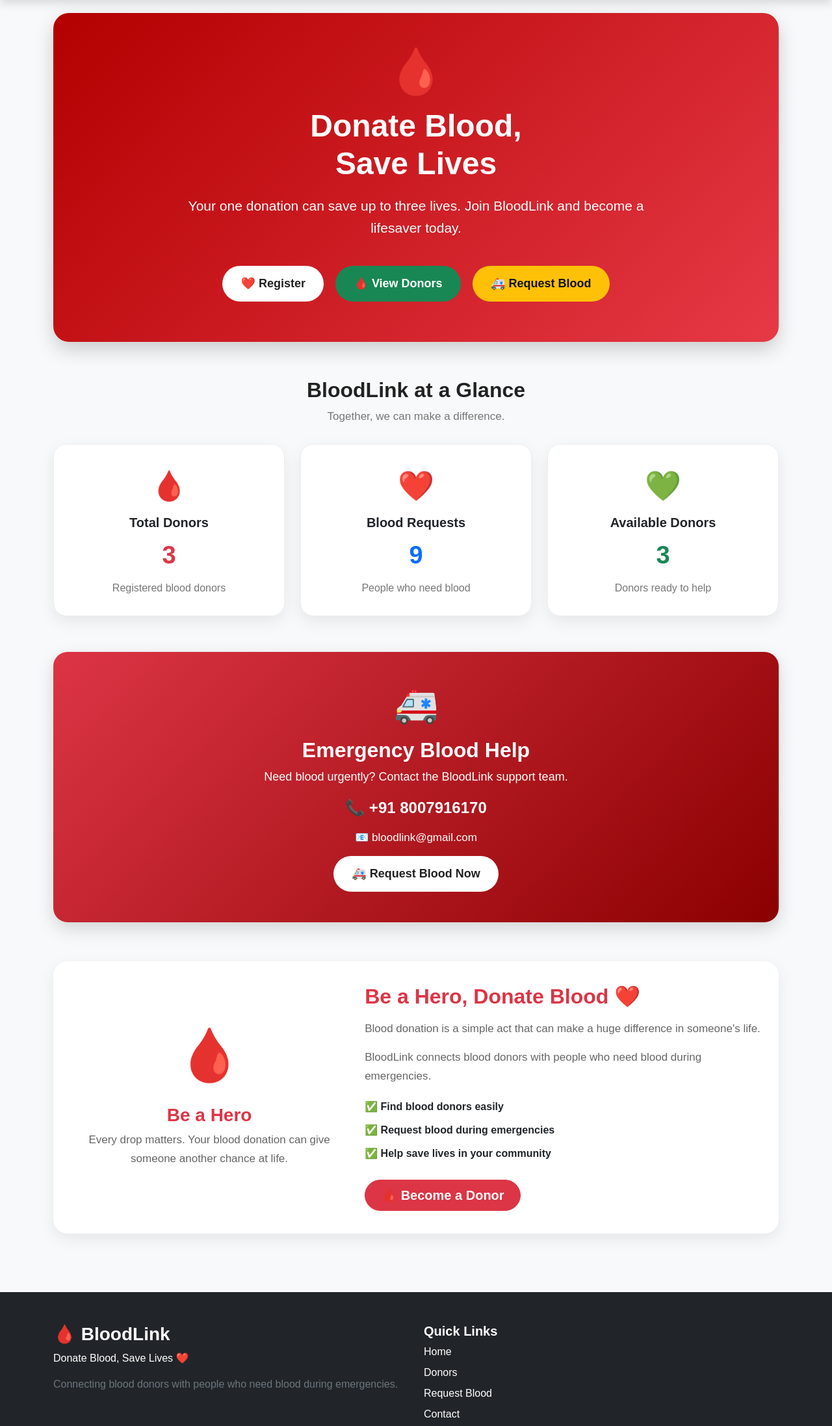
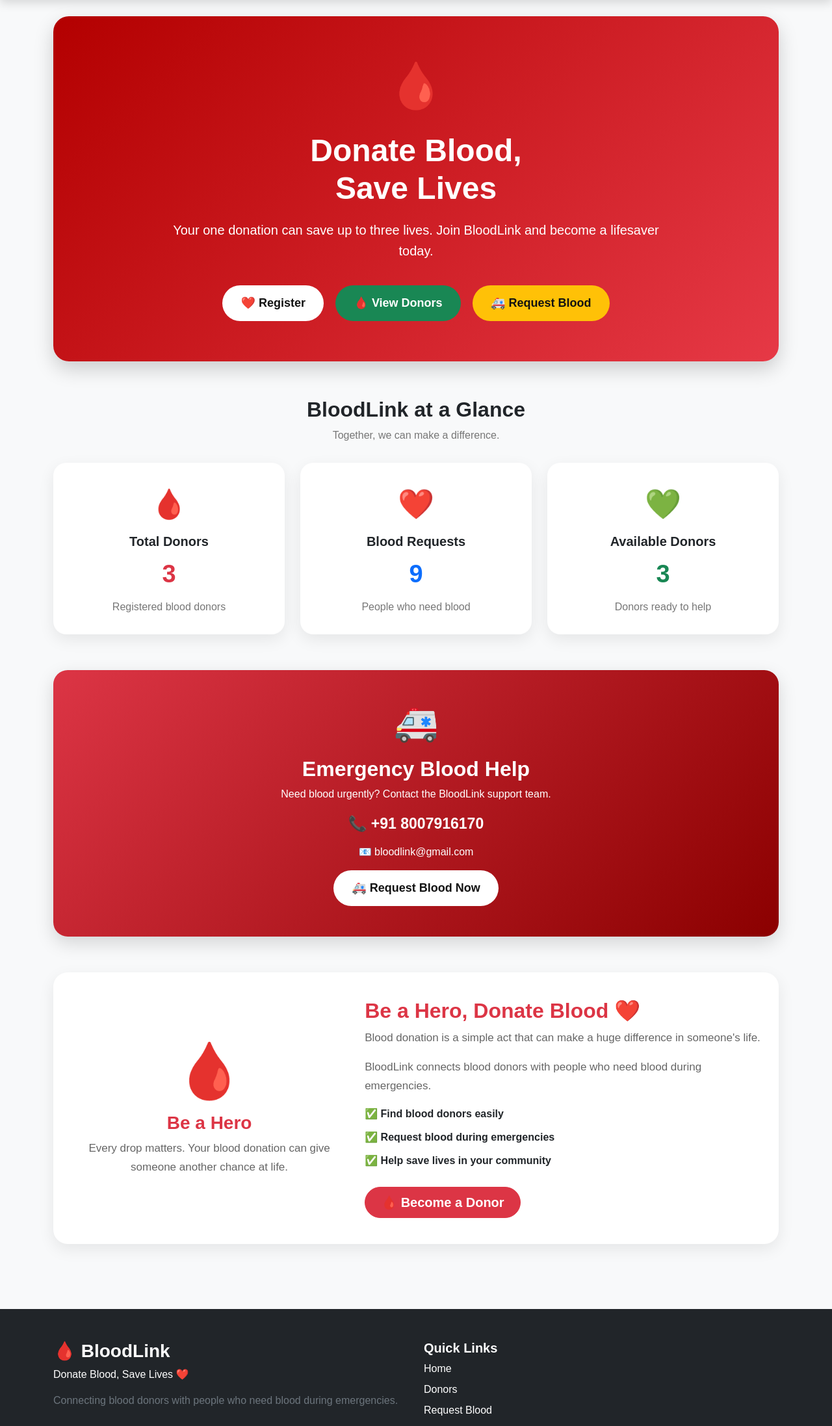
Before and after one commit to arvindpund03-ui/BloodLink, a Django app: page / in a window 1280 px wide. Shown: the part 68-2262 px from the top of the page at 65% size. Run offline with Django 5.2, Linux system fonts and the light colour scheme; data comes from the database, SQL or seed files in the repository.

Commit message:
Fix homepage broken banner

```diff
--- a/templates/home.html
+++ b/templates/home.html
@@ -4,52 +4,44 @@
 {% block content %}
 
 <style>
-    /* ==============================
-       BLOODLINK HOME PAGE
-    ============================== */
-
     .home-page {
-        padding: 20px 0 40px;
+        padding: 25px 0 50px;
     }
 
-    /* Hero */
     .hero-section {
         background: linear-gradient(135deg, #b30000, #e63946);
         color: white;
         border-radius: 24px;
         padding: 55px 25px;
         text-align: center;
-        box-shadow: 0 12px 30px rgba(0, 0, 0, 0.18);
-        overflow: hidden;
+        box-shadow: 0 12px 30px rgba(0,0,0,0.18);
     }
 
     .blood-drop {
         font-size: 70px;
-        line-height: 1;
-        margin-bottom: 20px;
+        margin-bottom: 18px;
     }
 
     .hero-section h1 {
         font-size: 48px;
         font-weight: 800;
-        margin-bottom: 20px;
+        line-height: 1.2;
     }
 
     .hero-section p {
-        font-size: 21px;
         max-width: 750px;
-        margin: 0 auto;
+        margin: 20px auto;
+        font-size: 20px;
         line-height: 1.6;
     }
 
-    /* Buttons */
     .hero-buttons {
-        margin-top: 35px;
+        margin-top: 30px;
     }
 
     .hero-btn {
         display: inline-block;
-        border: none;
+        border: 0;
         border-radius: 50px;
         padding: 14px 28px;
         margin: 7px;
@@ -61,12 +53,12 @@
 
     .hero-btn:hover {
         transform: translateY(-3px);
-        box-shadow: 0 8px 18px rgba(0,0,0,0.2);
+        box-shadow: 0 8px 20px rgba(0,0,0,0.20);
     }
 
     .register-btn {
         background: white;
-        color: #222;
+        color: #111;
     }
 
     .donor-btn {
@@ -79,7 +71,6 @@
         color: #111;
     }
 
-    /* Section title */
     .section-title {
         text-align: center;
         margin: 55px 0 30px;
@@ -87,15 +78,12 @@
 
     .section-title h2 {
         font-weight: 800;
-        color: #222;
     }
 
     .section-title p {
         color: #777;
-        font-size: 17px;
     }
 
-    /* Statistics */
     .stat-card {
         background: white;
         border-radius: 20px;
@@ -104,22 +92,20 @@
         height: 100%;
         box-shadow: 0 8px 25px rgba(0,0,0,0.08);
         transition: 0.3s;
-        border: 1px solid #eee;
     }
 
     .stat-card:hover {
-        transform: translateY(-7px);
+        transform: translateY(-6px);
         box-shadow: 0 14px 30px rgba(0,0,0,0.13);
     }
 
     .stat-icon {
         font-size: 45px;
-        margin-bottom: 10px;
     }
 
     .stat-card h5 {
         font-weight: 700;
-        margin-top: 10px;
+        margin-top: 12px;
     }
 
     .stat-number {
@@ -130,10 +116,9 @@
 
     .stat-card p {
         color: #777;
-        margin-bottom: 0;
+        margin: 0;
     }
 
-    /* Emergency */
     .emergency-section {
         margin-top: 55px;
         background: linear-gradient(135deg, #dc3545, #8b0000);
@@ -153,33 +138,22 @@
         margin-top: 10px;
     }
 
-    .emergency-section p {
-        font-size: 18px;
-    }
-
     .phone-number {
-        font-size: 24px;
+        font-size: 23px;
         font-weight: 700;
         margin: 15px 0;
     }
 
-    .email {
-        font-size: 17px;
-    }
-
-    /* Information */
     .info-section {
-        margin-top: 60px;
+        margin-top: 55px;
         background: white;
         border-radius: 22px;
-        padding: 35px 25px;
+        padding: 40px 25px;
         box-shadow: 0 8px 25px rgba(0,0,0,0.08);
     }
 
     .info-drop {
-        font-size: 80px;
-        text-align: center;
-        margin-bottom: 15px;
+        font-size: 85px;
     }
 
     .info-section h2 {
@@ -188,21 +162,16 @@
     }
 
     .info-section p {
+        color: #666;
         font-size: 17px;
         line-height: 1.7;
-        color: #666;
-    }
-
-    .info-points {
-        margin-top: 20px;
     }
 
     .info-point {
-        margin-bottom: 12px;
         font-weight: 600;
+        margin: 12px 0;
     }
 
-    /* Mobile */
     @media (max-width: 768px) {
 
         .home-page {
@@ -220,22 +189,16 @@
 
         .hero-section h1 {
             font-size: 34px;
-            line-height: 1.2;
         }
 
         .hero-section p {
             font-size: 18px;
         }
 
-        .hero-buttons {
-            margin-top: 25px;
-        }
-
         .hero-btn {
             display: block;
             width: 100%;
             margin: 10px 0;
-            padding: 14px 15px;
             font-size: 17px;
         }
 
@@ -251,10 +214,6 @@
             padding: 35px 18px;
         }
 
-        .phone-number {
-            font-size: 21px;
-        }
-
         .info-section {
             padding: 30px 20px;
         }
@@ -264,10 +223,7 @@
 
 <div class="home-page">
 
-    <!-- =========================
-         HERO SECTION
-    ========================== -->
-
+    <!-- HERO -->
     <div class="container">
 
         <div class="hero-section">
@@ -307,10 +263,7 @@
     </div>
 
 
-    <!-- =========================
-         STATISTICS
-    ========================== -->
-
+    <!-- STATISTICS -->
     <div class="container">
 
         <div class="section-title">
@@ -325,10 +278,7 @@
 
         </div>
 
-
         <div class="row g-4">
-
-            <!-- Total Donors -->
 
             <div class="col-12 col-md-4">
 
@@ -355,8 +305,6 @@
             </div>
 
 
-            <!-- Blood Requests -->
-
             <div class="col-12 col-md-4">
 
                 <div class="stat-card">
@@ -381,8 +329,6 @@
 
             </div>
 
-
-            <!-- Available Donors -->
 
             <div class="col-12 col-md-4">
 
@@ -413,10 +359,7 @@
     </div>
 
 
-    <!-- =========================
-         EMERGENCY SECTION
-    ========================== -->
-
+    <!-- EMERGENCY -->
     <div class="container">
 
         <div class="emergency-section">
@@ -438,15 +381,13 @@
                 📞 +91 8007916170
             </div>
 
-            <div class="email">
+            <div>
                 📧 bloodlink@gmail.com
             </div>
 
             <a href="/request-blood/"
                class="hero-btn register-btn mt-3">
-
                 🚑 Request Blood Now
-
             </a>
 
         </div>
@@ -454,10 +395,7 @@
     </div>
 
 
-    <!-- =========================
-         INFORMATION SECTION
-    ========================== -->
-
+    <!-- INFORMATION -->
     <div class="container">
 
         <div class="info-section">
@@ -489,7 +427,7 @@
                         Be a Hero, Donate Blood ❤️
                     </h2>
 
-                    <p class="mt-3">
+                    <p>
                         Blood donation is a simple act that can
                         make a huge difference in someone's life.
                     </p>
@@ -499,8 +437,7 @@
                         people who need blood during emergencies.
                     </p>
 
-
-                    <div class="info-points">
+                    <div class="mt-3">
 
                         <div class="info-point">
                             ✅ Find blood donors easily
@@ -516,12 +453,9 @@
 
                     </div>
 
-
                     <a href="/register/"
                        class="btn btn-danger btn-lg rounded-pill px-4 mt-3">
-
                         🩸 Become a Donor
-
                     </a>
 
                 </div>
```
